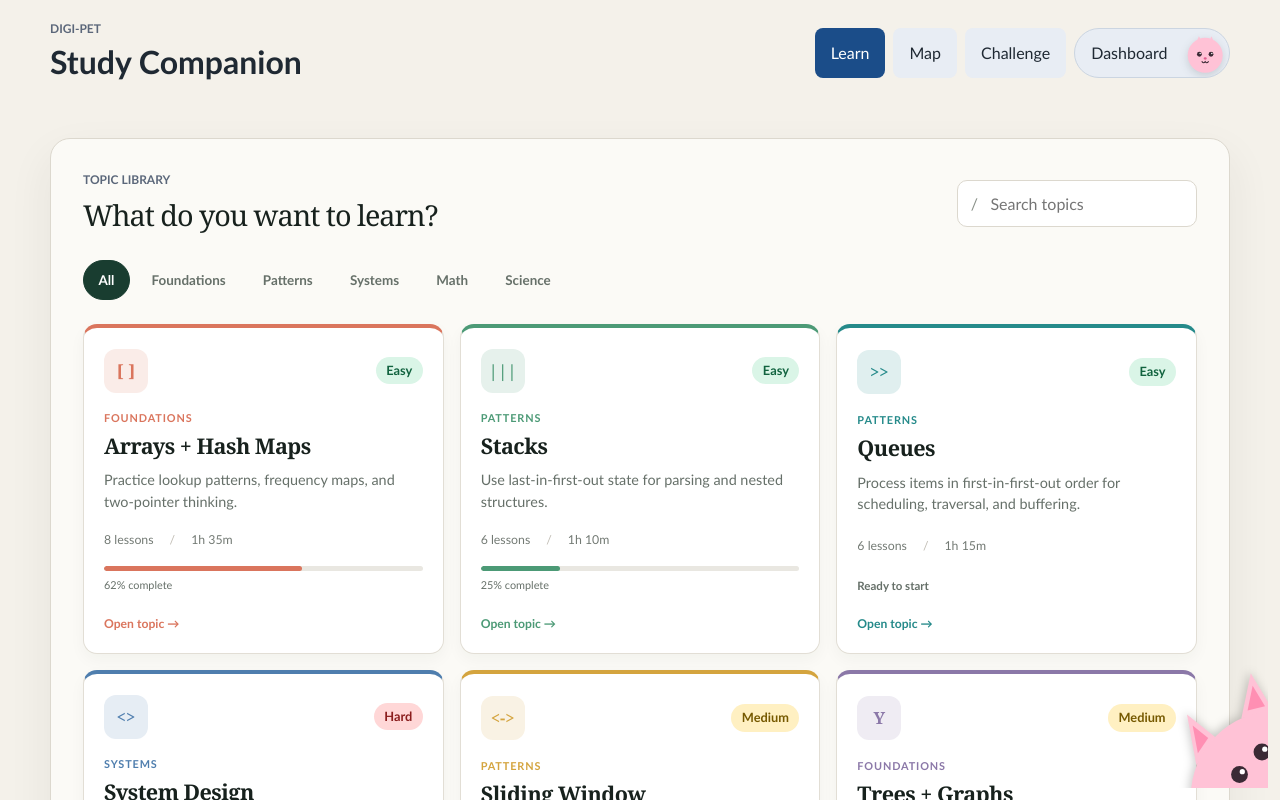
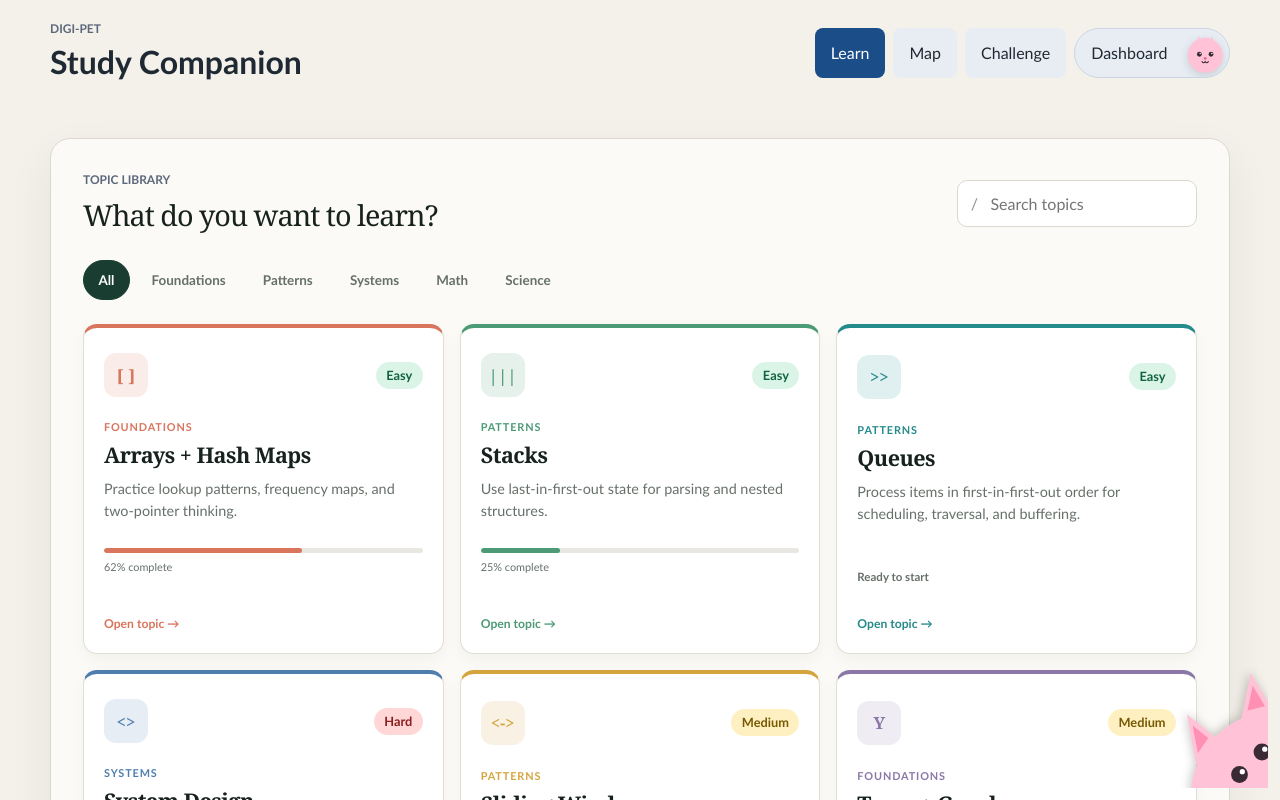
Before and after one commit to aphan135/Digi-Pet, a React (Vite) app in the folder web/: page / in a window 1280 px wide. Shown: the top 800 px of the page. Built offline with nearby package versions, Linux system fonts and the light colour scheme.

Commit message:
Remove learn topic metadata pills

```diff
--- a/web/src/pages/Learn.tsx
+++ b/web/src/pages/Learn.tsx
@@ -5,12 +5,6 @@ type Category = "All" | "Foundations" | "Patterns" | "Systems" | "Math" | "Scien
 
 interface LearnProps {
   onSelectTopic: (topicId: string) => void;
-}
-
-function formatDuration(minutes: number) {
-  const hours = Math.floor(minutes / 60);
-  const remainder = minutes % 60;
-  return hours ? `${hours}h ${remainder ? `${remainder}m` : ""}`.trim() : `${minutes}m`;
 }
 
 function Learn({ onSelectTopic }: LearnProps) {
@@ -84,10 +78,6 @@ function Learn({ onSelectTopic }: LearnProps) {
                 <h4>{topic.name}</h4>
                 <p className="topic-description">{topic.description}</p>
               </div>
-              <div className="topic-meta">
-                <span>{topic.lessons} lessons</span>
-                <span>{formatDuration(topic.minutes)}</span>
-              </div>
               {topic.progress > 0 ? (
                 <div className="topic-progress">
                   <div><span style={{ width: `${topic.progress}%` }} /></div>
--- a/web/src/pages/TopicDetail.tsx
+++ b/web/src/pages/TopicDetail.tsx
@@ -64,11 +64,6 @@ function TopicDetail({ topic, onBack, onStartExercise }: TopicDetailProps) {
           <p className="eyebrow">{topic.category} / Learning path</p>
           <h2>{topic.name}</h2>
           <p>{content.overview}</p>
-          <div className="detail-meta">
-            <span>{topic.lessons} lessons</span>
-            <span>{topic.minutes} minutes</span>
-            <span>{content.exercises.length} {copy.exerciseLabel}</span>
-          </div>
         </div>
         <div className="concept-card">
           <span className="topic-icon" aria-hidden="true">{topic.icon}</span>
```
